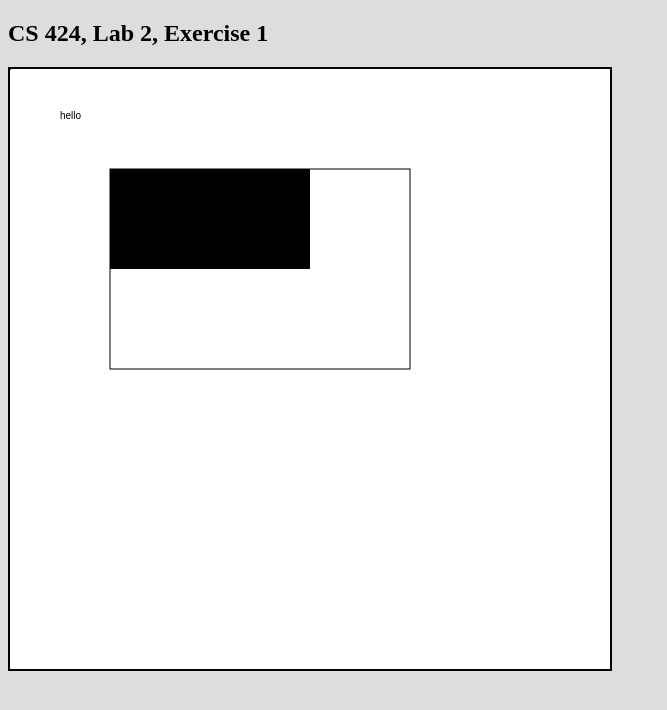
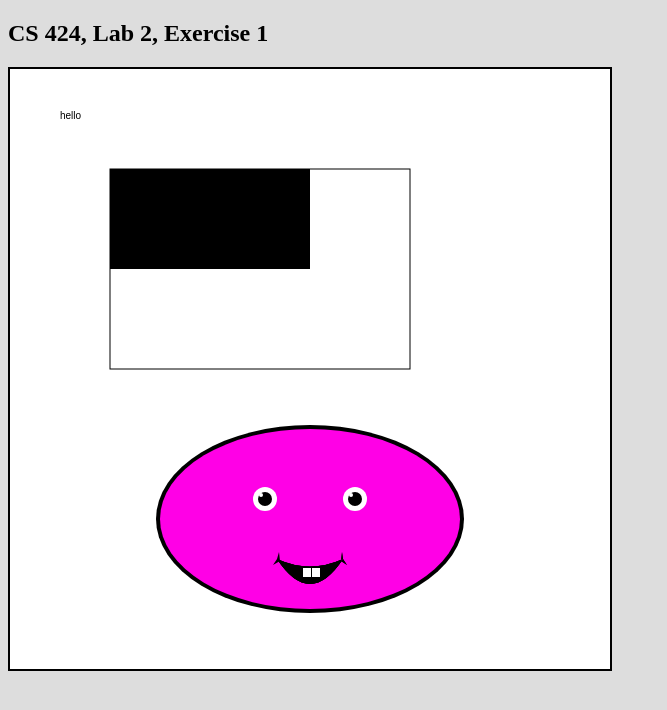
Before and after one commit to KlaudiaD/University, a plain HTML site: page GK/Lab2Ex1.htm in a window 1280 px wide. Shown: the whole page, without its empty margins (0-667 px from the left). Drawn offline with Linux system fonts and the light colour scheme.

Commit message:
Changed files

```diff
--- a/GK/Lab2Ex1.htm
+++ b/GK/Lab2Ex1.htm
@@ -42,9 +42,49 @@
         // TODO: insert code to draw the image for Exercise 1!
         graphics.fillRect(100,100,200,100);
         graphics.strokeRect(100,100,300,200);
-        graphics.fillText("hello",50,50);
-        graphics.fillOval()
+        graphics.fillText("hello", 50, 50);
 
+        graphics.fillStyle = "rgb(0 0 0)";
+        graphics.fillOval(300, 450, 154, 94);
+        graphics.fillStyle = "rgb(255 0 230)";
+        graphics.fillOval(300, 450, 150, 90);
+
+        graphics.fillStyle = "rgb(255 255 255)";
+        graphics.fillOval(255, 430, 12, 12);
+        graphics.fillOval(345, 430, 12, 12);
+
+        graphics.fillStyle = "rgb(0 0 0)";
+        graphics.fillOval(255, 430, 7, 7);
+        graphics.fillOval(345, 430, 7, 7);
+
+        graphics.fillStyle = "rgb(255 255 255)";
+        graphics.fillOval(251, 426, 2, 2);
+        graphics.fillOval(341, 426, 2, 2);
+
+        graphics.fillStyle = "rgb(0 0 0)";
+        graphics.beginPath();
+        graphics.moveTo(267, 490);
+        graphics.quadraticCurveTo(300, 505, 333, 490);
+        graphics.quadraticCurveTo(300, 540, 267, 490);
+        graphics.fill();
+
+        graphics.moveTo(333, 490);
+        graphics.lineTo(332, 483);
+        graphics.lineTo(331, 492);
+        graphics.lineTo(337, 496);
+        graphics.lineTo(333, 490);
+        graphics.fill();
+
+        graphics.moveTo(267, 490);
+        graphics.lineTo(269, 483);
+        graphics.lineTo(270, 492);
+        graphics.lineTo(263, 496);
+        graphics.lineTo(267, 490);
+        graphics.fill();
+
+        graphics.fillStyle = "rgb(255 255 255)";
+        graphics.fillRect(293, 499, 8, 9)
+        graphics.fillRect(302, 499, 8, 9)
     } // end of draw()
 
 
```
Also changed, not shown: GK/Lab2Ex2.htm (+53 -7 lines).
